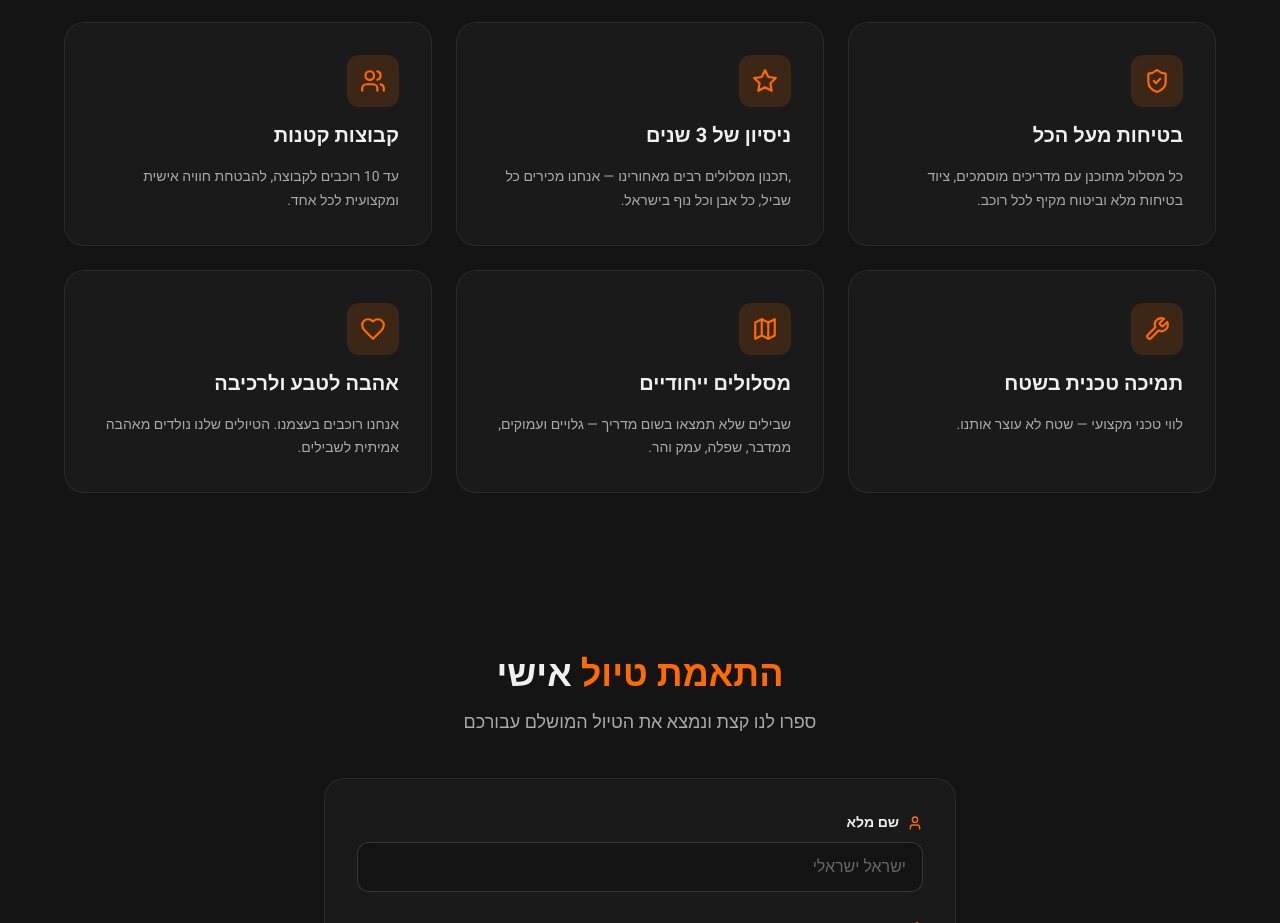
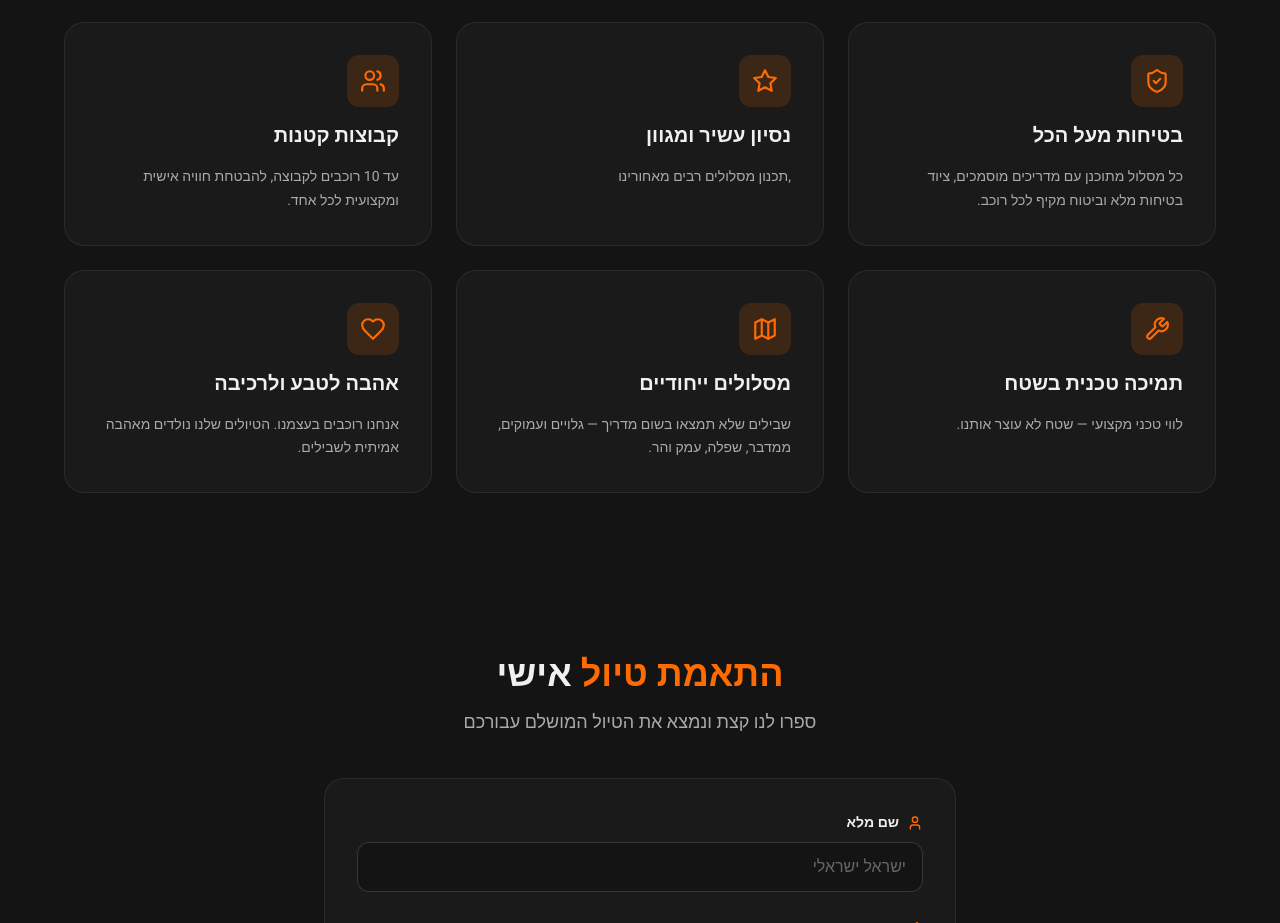
Before and after one commit to Amitreuveni-dev/Bicycle-Tours, a React (Vite) app: page / in a window 1280 px wide. Shown: the part 1800-2723 px from the top of the page. Built offline with nearby package versions, Linux system fonts and the light colour scheme.

Commit message:
דגשג

```diff
--- a/src/components/WhyUs/WhyUs.tsx
+++ b/src/components/WhyUs/WhyUs.tsx
@@ -17,8 +17,8 @@ const FEATURES: (Feature & { iconComp: React.ElementType })[] = [
  {
     icon:        'Star',
     iconComp:    Star,
-    title:       'ניסיון של 3 שנים',
-    description: ',תכנון מסלולים רבים מאחורינו — אנחנו מכירים כל שביל, כל אבן וכל נוף בישראל.',
+    title:       'נסיון עשיר ומגוון',
+    description: ',תכנון מסלולים רבים מאחורינו',
   },
   {
     icon:        'Users',
```
